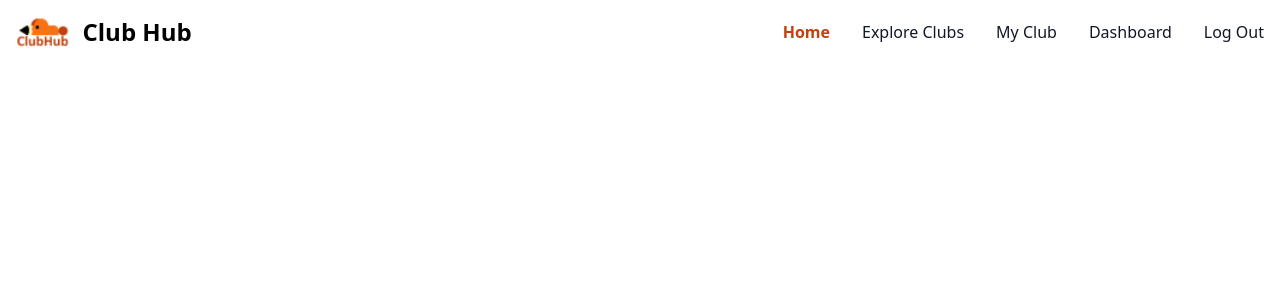
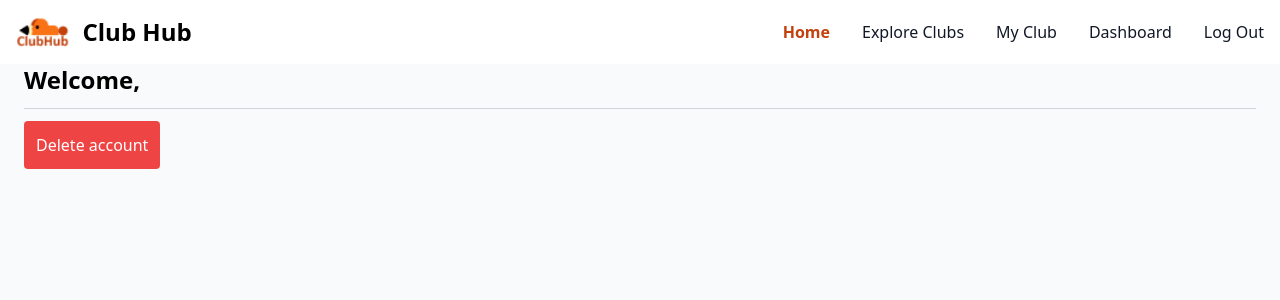
Before and after one commit to ww-club-hub/club-hub-web, a Vue app: page /account in a window 1280 px wide. Shown: the top 300 px of the page. Built offline with nearby package versions, Linux system fonts and the light colour scheme; no server answers; sample sign-in values are in the browser's storage.

Commit message:
firestore rules and initial account page

```diff
--- a/src/router/index.ts
+++ b/src/router/index.ts
@@ -13,6 +13,11 @@ const router = createRouter({
       path: '/login',
       name: 'login',
       component: () => import("../views/LoginView.vue")
+    },
+    {
+      path: '/account',
+      name: 'account',
+      component: () => import("../views/AccountView.vue")
     }
   ]
 })
--- /dev/null
+++ b/src/views/AccountView.vue
@@ -0,0 +1,32 @@
+<script setup lang="ts">
+import { auth } from "../firebase";
+import { onAuthStateChanged, type User } from "firebase/auth";
+import { useRouter } from "vue-router";
+
+const router = useRouter();
+
+let user: User | null = null;
+
+onAuthStateChanged(auth, currentUser => {
+  if (currentUser) {
+    user = currentUser;
+  } else {
+    router.push("/login");
+  }
+});
+</script>
+
+<template>
+  <section class="bg-gray-50 dark:bg-gray-900 grow px-6 py-8 lg:py-0">
+    <div class="flex items-center gap-3 pb-3 mb-3 border-b border-gray-300 dark:border-gray-700">
+      <template v-if="user?.photoURL">
+        <img :src="user.photoURL" class="align-self-stretch" />
+      </template>
+      <h1 class="text-2xl text-black dark:text-white font-semibold">Welcome, {{ user?.displayName }}</h1>
+    </div>
+
+    <button type="button" class="bg-red-500 text-white p-3 rounded">
+      Delete account
+    </button>
+  </section>
+</template>
--- a/src/views/LoginView.vue
+++ b/src/views/LoginView.vue
@@ -1,11 +1,21 @@
 <script setup lang="ts">
 import { auth } from "../firebase";
-import { GoogleAuthProvider, signInWithPopup } from "firebase/auth";
+import { GoogleAuthProvider, signInWithPopup, onAuthStateChanged } from "firebase/auth";
+import { useRouter } from "vue-router";
+
+const router = useRouter();
+
+onAuthStateChanged(auth, currentUser => {
+   if (currentUser) {
+       router.push("/account");
+   }
+});
 
 const provider = new GoogleAuthProvider();
 
 async function signInWithGoogle() {
-  const result = await signInWithPopup(auth, provider);
+  // TODO: surface errors to user
+  await signInWithPopup(auth, provider);
 }
 </script>
 
```
Also changed, not shown: 1 other file (tests, documents, lock files or other folders).
